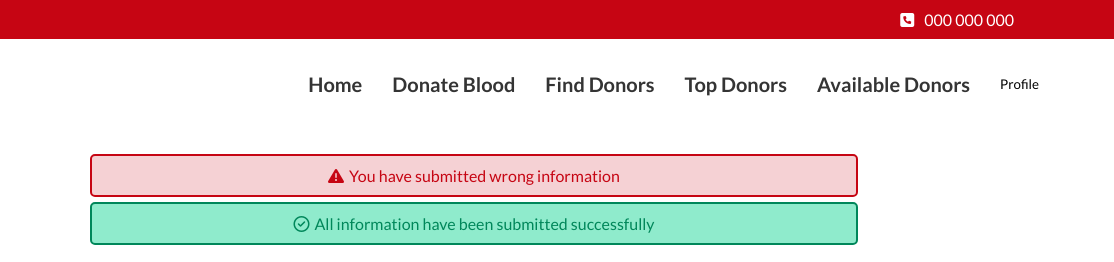
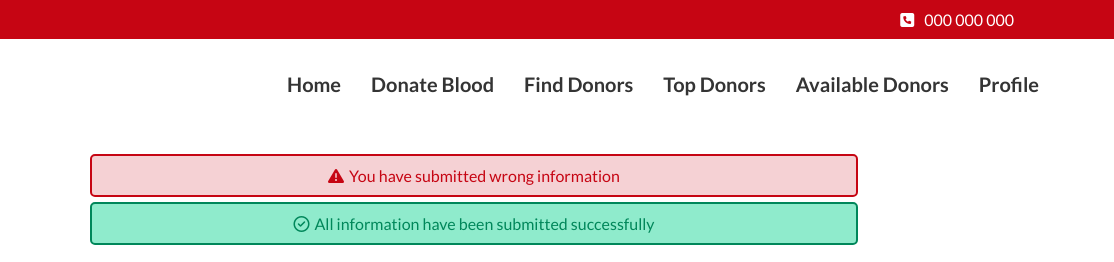
Before and after one commit to BinaryFaisal/blood-donation-donate, a plain HTML site: page index.html in a window 1280 px wide. Shown: the top 262 px of the page, 166-1280 px from the left. Drawn offline with Linux system fonts and the light colour scheme.

Commit message:
Profile button updated with form css

```diff
--- a/style.css
+++ b/style.css
@@ -105,8 +105,7 @@ body {
     box-shadow: inset 0px 4px 4px 0px rgba(0, 0, 0, 0.25);
 }
 
-.navbar ul li a {
-    /* font-size: 20px; */
+.navbar ul li a, .navbar ul li form input {
     font-size: clamp(16px, 1.7vw, 20px);
     font-weight: 600;
     text-decoration: none;
```
